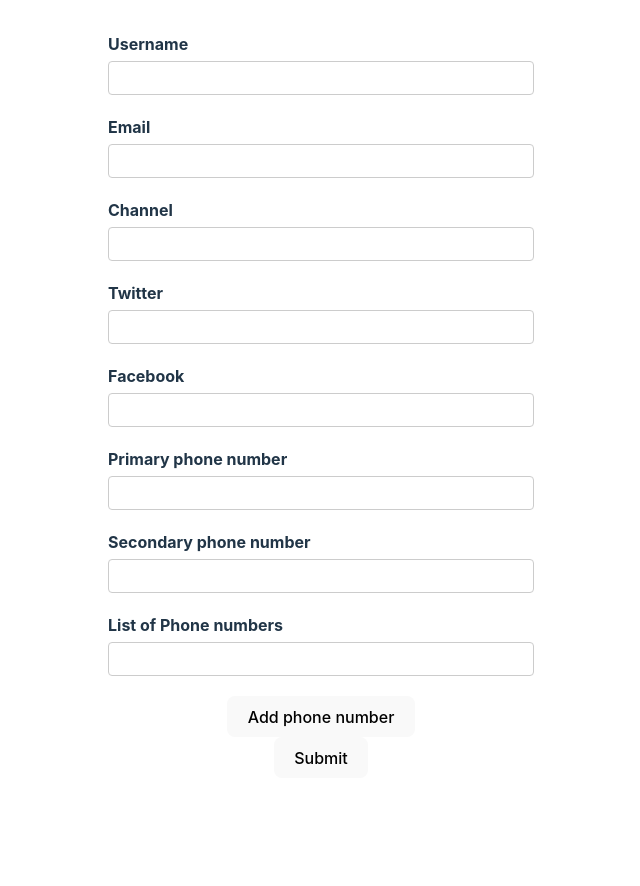
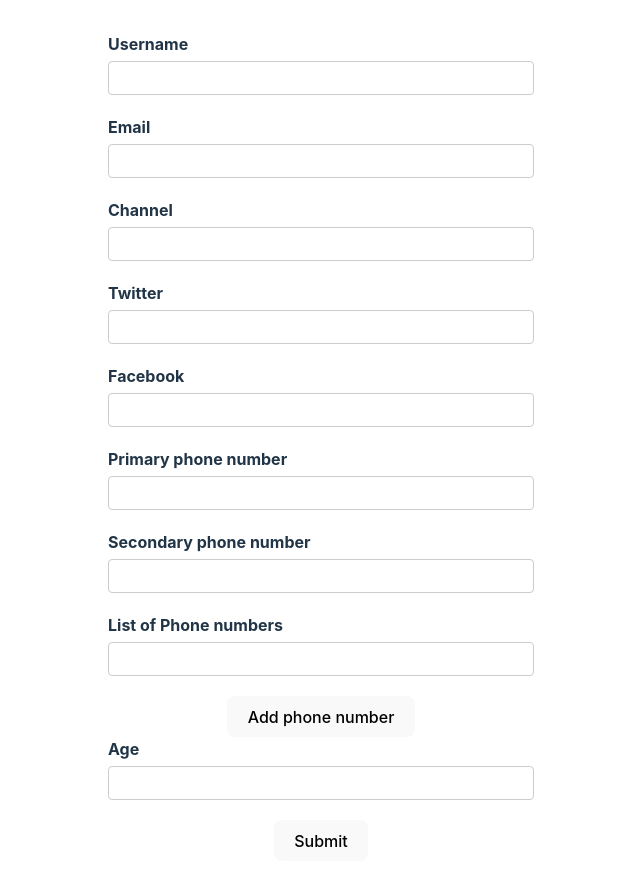
Before and after one commit to tonyedgal/react-forms, a React (Vite) app in the folder rhf-intro/: page / in a window 1280 px wide. Shown: the top 886 px of the page, without its empty margins (319-959 px from the left). Before the commit the page ends 810 px from the top, so only its background shows below. Built offline with nearby package versions, Linux system fonts and the light colour scheme.

Commit message:
feat: working with numbers in RHF

```diff
--- a/rhf-intro/src/components/YoutubeForm.tsx
+++ b/rhf-intro/src/components/YoutubeForm.tsx
@@ -13,6 +13,7 @@
   phNumbers: {
     number: string;
   }[];
+  age: number;
 };
 
 const YoutubeForm = () => {
@@ -27,6 +28,7 @@
       },
       phoneNumbers: ["", ""],
       phNumbers: [{ number: "" }],
+      age: 0,
     },
   });
   const { register, control, handleSubmit, formState } = form;
@@ -151,6 +153,22 @@
           </div>
         </div>
 
+        <div className="form-control">
+          <label htmlFor="age">Age</label>
+          <input
+            type="number"
+            id="age"
+            {...register("age", {
+              valueAsNumber: true,
+              required: {
+                value: true,
+                message: "Age is required",
+              },
+            })}
+          />
+          <p className="error">{errors.age?.message}</p>
+        </div>
+
         <button>Submit</button>
       </form>
       <DevTool control={control} />
```
